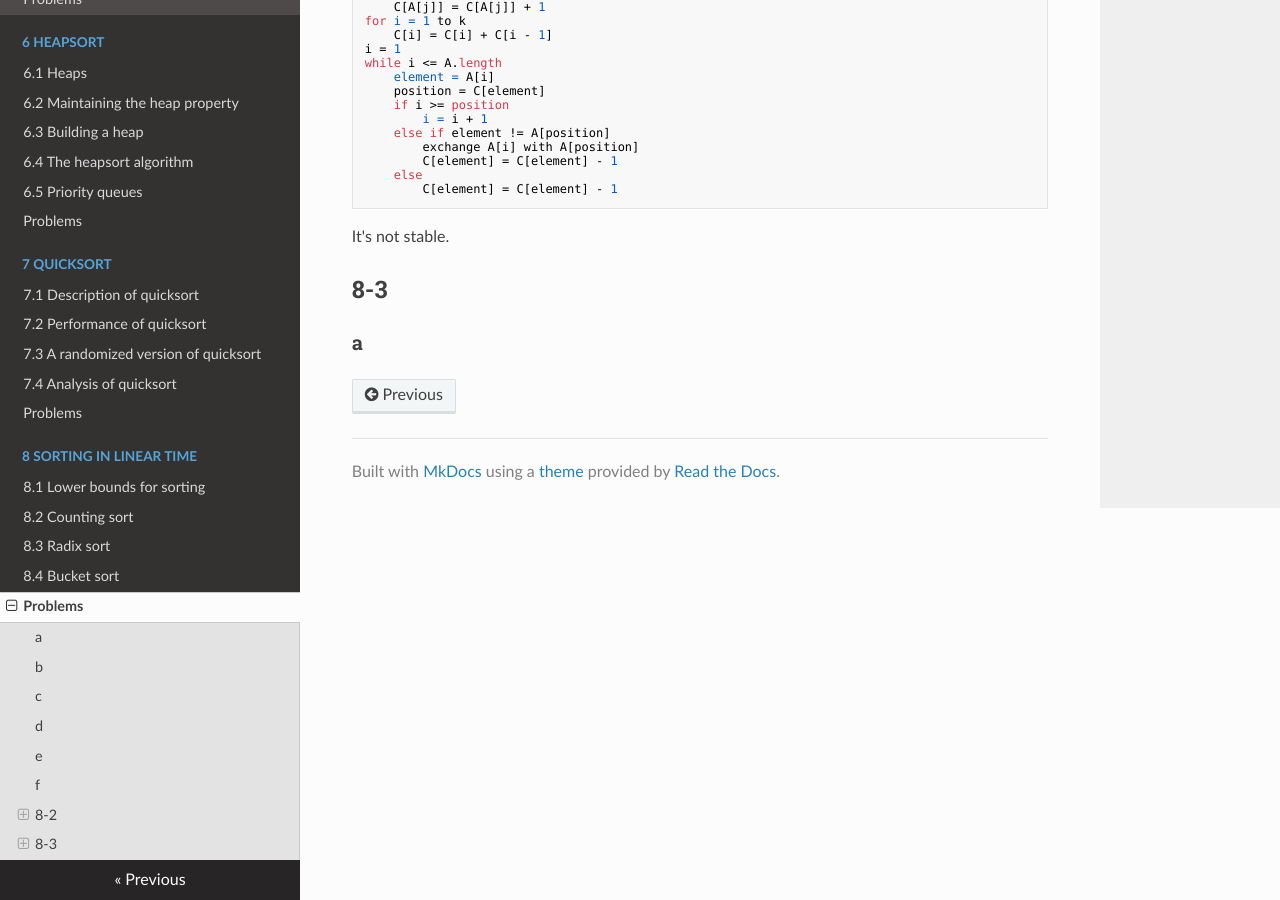
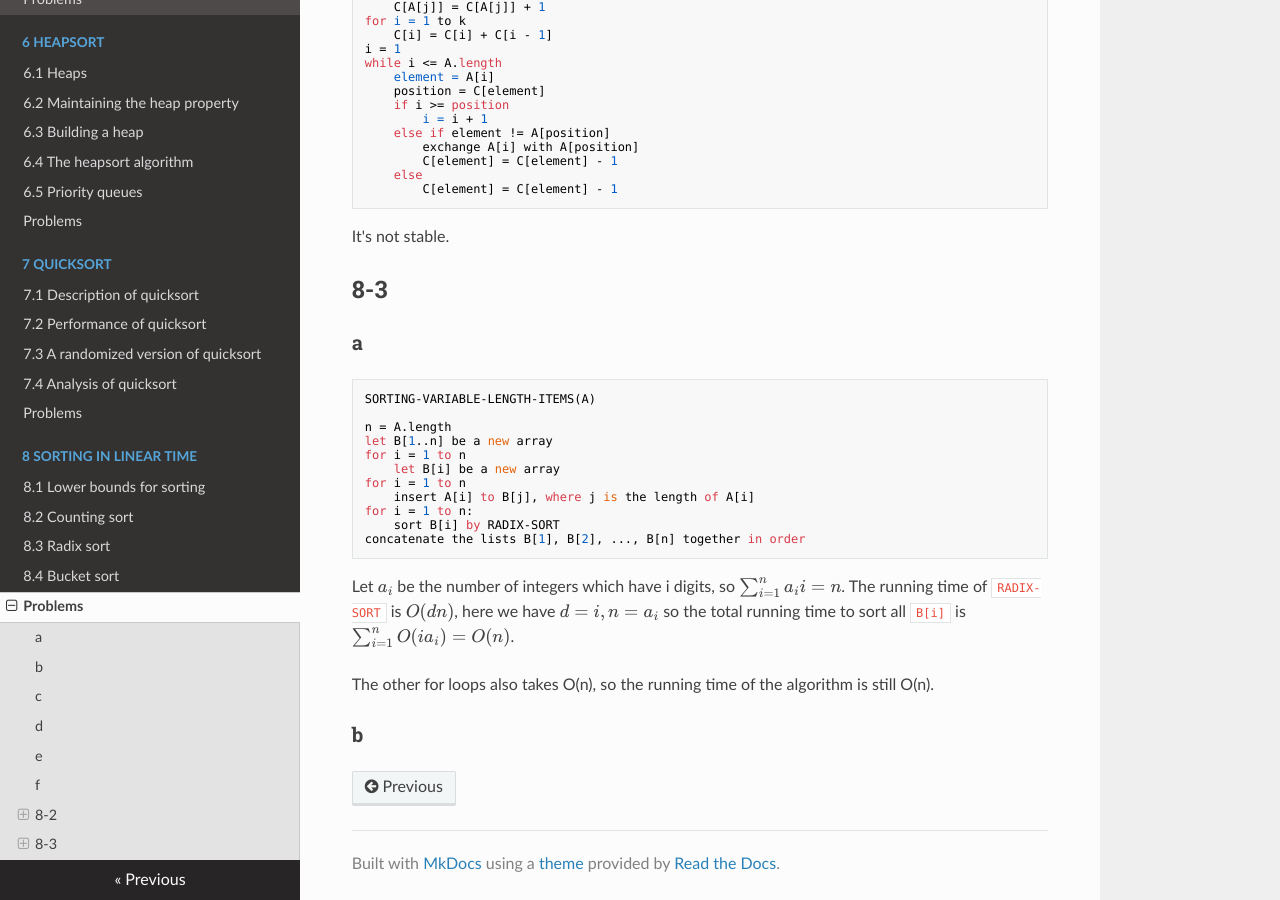
Before and after one commit to Frederick-S/Introduction-to-Algorithms-Notes, an MkDocs documentation site: the page built from docs/8-Sorting-in-Linear-Time/Problems.md, in a window 1280 px wide and 900 px high, scrolled down 2472 px. Built offline with MkDocs 1.6.1, drawn with Linux system fonts in a browser that asks for light colours; nearby versions of some CDN libraries; formulas are drawn with MathJax 3; old or Windows-style settings are respelled for this version of MkDocs.

Commit message:
Update problem 8-3

````diff
--- a/docs/8-Sorting-in-Linear-Time/Problems.md
+++ b/docs/8-Sorting-in-Linear-Time/Problems.md
@@ -107,3 +107,22 @@ It's not stable.
 
 ## 8-3
 ### a
+```
+SORTING-VARIABLE-LENGTH-ITEMS(A)
+
+n = A.length
+let B[1..n] be a new array
+for i = 1 to n
+    let B[i] be a new array
+for i = 1 to n
+    insert A[i] to B[j], where j is the length of A[i]
+for i = 1 to n:
+    sort B[i] by RADIX-SORT
+concatenate the lists B[1], B[2], ..., B[n] together in order
+```
+
+Let $a_i$ be the number of integers which have i digits, so $\sum_{i = 1}^n{a_ii} = n$. The running time of `RADIX-SORT` is $O(dn)$, here we have $d = i, n = a_i$ so the total running time to sort all `B[i]` is $\sum_{i = 1}^nO(ia_i) = O(n)$.
+
+The other for loops also takes O(n), so the running time of the algorithm is still O(n).
+
+### b
````
